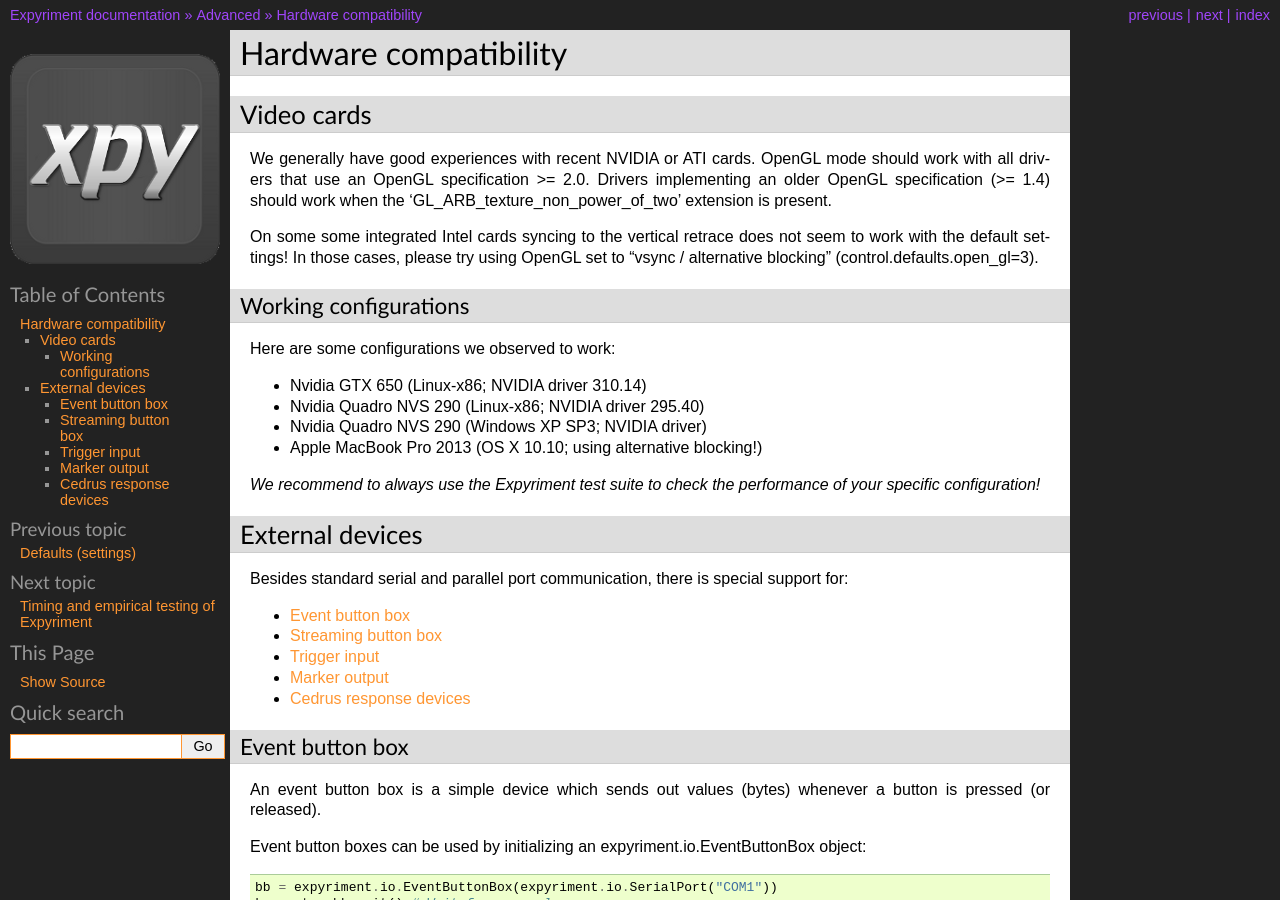
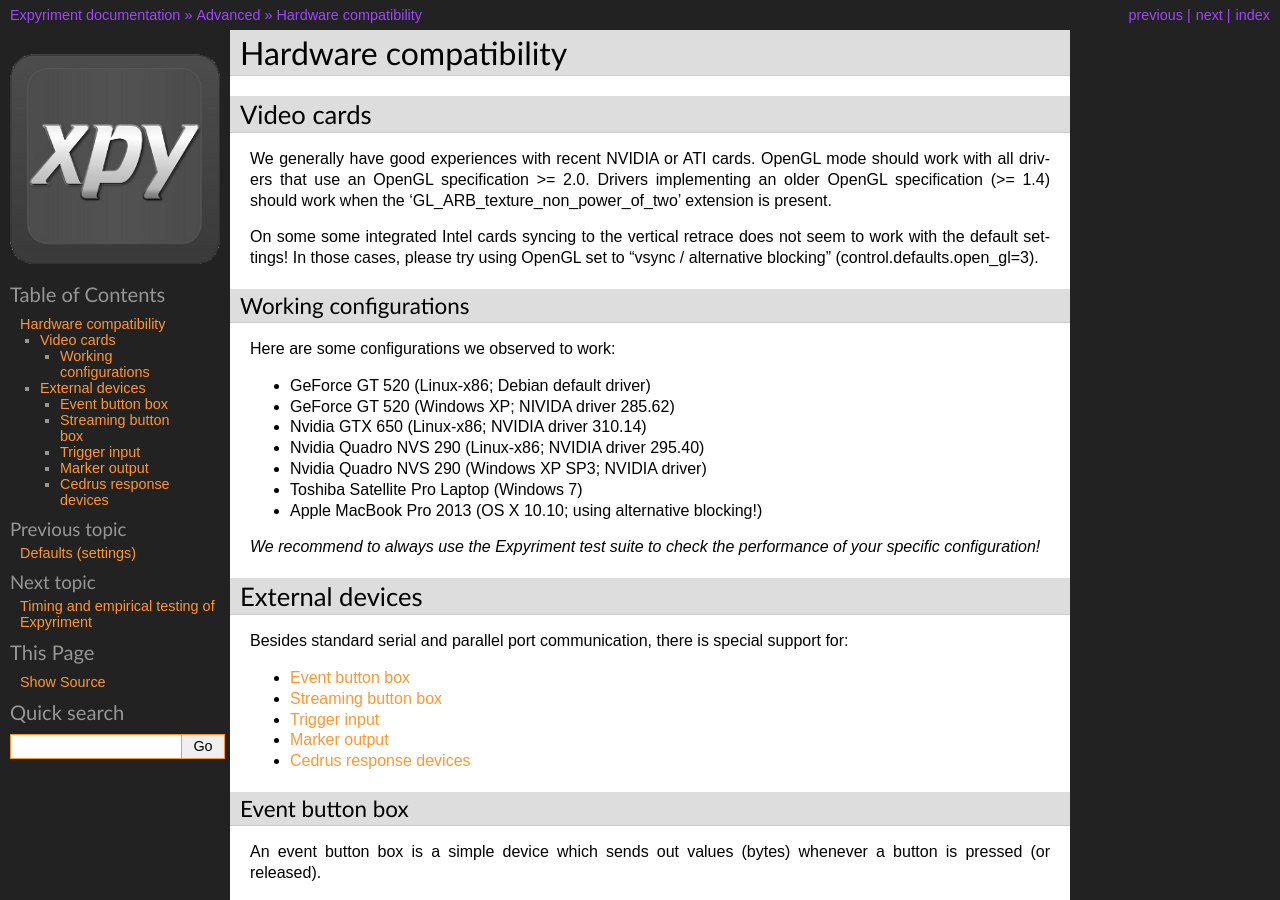
Before and after one commit to expyriment/expyriment, a Sphinx documentation site: the page built from documentation/sphinx/Hardware.rst, in a window 1280 px wide and 900 px high. Built offline with Sphinx 7.4.7, drawn with Linux system fonts in a browser that asks for light colours; pages that are not in the unit, such as notebooks, are missing from menus.

Commit message:
Update tested hardware

```diff
--- a/documentation/sphinx/Hardware.rst
+++ b/documentation/sphinx/Hardware.rst
@@ -16,9 +16,12 @@
 ~~~~~~~~~~~~~~~~~~~~~~
 Here are some configurations we observed to work:
 
+* GeForce GT 520 (Linux-x86; Debian default driver)
+* GeForce GT 520 (Windows XP; NIVIDA driver 285.62)
 * Nvidia GTX 650 (Linux-x86; NVIDIA driver 310.14)
 * Nvidia Quadro NVS 290 (Linux-x86; NVIDIA driver 295.40)
 * Nvidia Quadro NVS 290 (Windows XP SP3; NVIDIA driver)
+* Toshiba Satellite Pro Laptop (Windows 7)
 * Apple MacBook Pro 2013 (OS X 10.10; using alternative blocking!)
 
 *We recommend to always use the Expyriment test suite to check the
```
